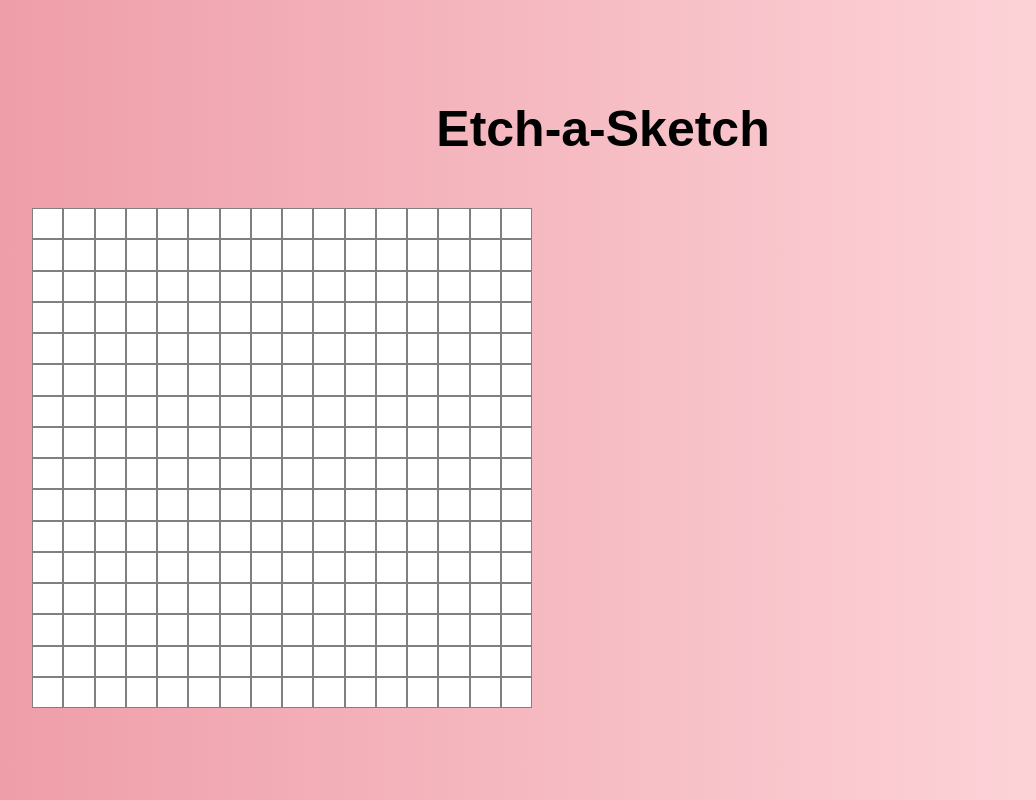
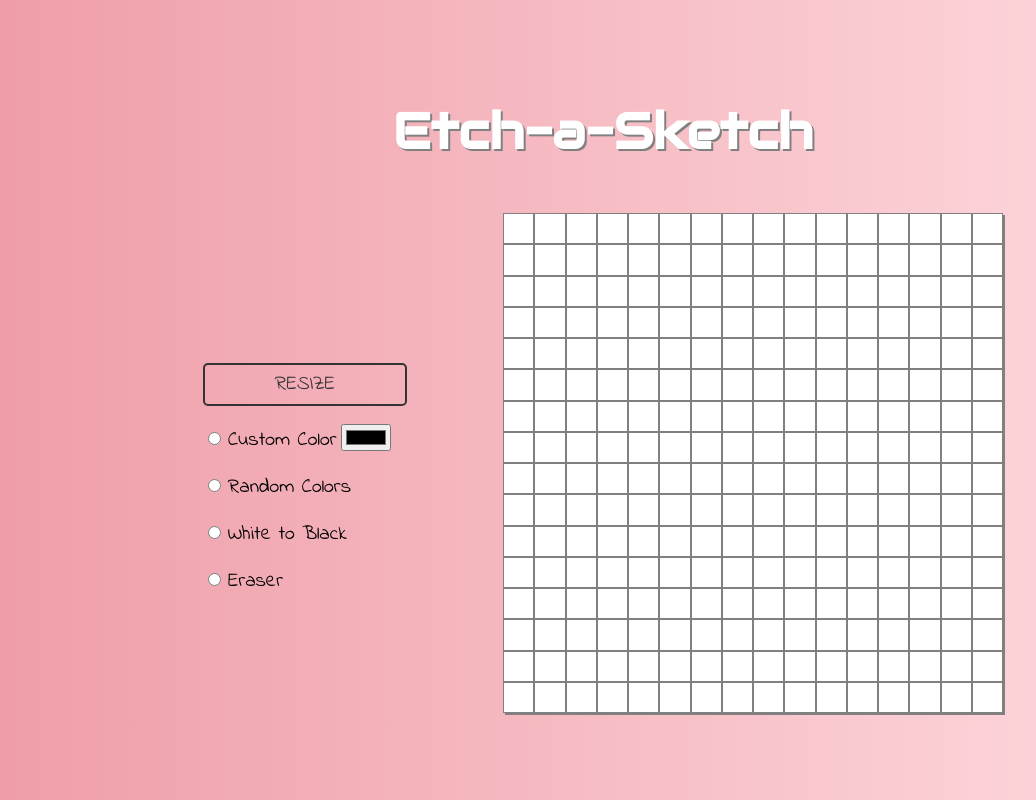
Before and after one commit to SaltySaff/etch-a-sketch, a plain HTML site: page index.html in a window 1280 px wide. Shown: the top 800 px of the page, without its empty margins (37-1073 px from the left). Drawn offline with Linux system fonts and the light colour scheme.

Commit message:
Overhauled style, importing custom fonts and reworking the positioning of each element.

```diff
--- a/index.html
+++ b/index.html
@@ -1,13 +1,20 @@
 <!DOCTYPE html>
 <html>
+
 <head>
-
     <title>Etch-a-Sketch</title>
     <meta charset="UTF-8"/>
     <link rel="stylesheet" href="style.css">
+    <link rel="preconnect" href="https://fonts.gstatic.com">
+    <link href="https://fonts.googleapis.com/css2?family=Audiowide&family=Roboto&display=swap" rel="stylesheet">
+    <link rel="preconnect" href="https://fonts.gstatic.com">
+<link href="https://fonts.googleapis.com/css2?family=Indie+Flower&display=swap" rel="stylesheet">
 </head>
 <body>
+    <div class = "header">
         <h1 id = title>Etch-a-Sketch</h1>
+    </div>
+    <div class = "wrapper">
         <div id="container"></div>
         <div id="options">
 
@@ -30,6 +37,8 @@
             <input type="radio" id="eraser" name="edit">
             <label class="radioLabel" for="eraser">Eraser</label>
         </div>
+    </div>
+
 
 
 
--- a/style.css
+++ b/style.css
@@ -1,28 +1,33 @@
 body {
     background: #ee9ca7;
-    background: -webkit-linear-gradient(to right, #ee9ca7, #ffdde1); /* Chrome 10-25, Safari 5.1-6 */
-    background: linear-gradient(to right, #ee9ca7, #ffdde1); /* W3C, IE 10+/ Edge, Firefox 16+, Chrome 26+, Opera 12+, Safari 7+ */
+    background: -webkit-linear-gradient(to right, #ee9ca7, #ffdde1);
+    background: linear-gradient(to right, #ee9ca7, #ffdde1);
+}
+
+.wrapper {
+    display: flex;
+    justify-content: center;;
+
 }
 
 #title {
     text-align: center;
     margin: 0px auto;
-    font-family: sans-serif;
+    font-family: 'Audiowide', cursive;
     font-size: 50px;
     width: 500px;
     margin-top: 100px;
+    padding-bottom: 50px;
+    color: white;
+    text-shadow: 2px 2px grey;
 }
 
 #container {
-    float: right;
-    margin: auto;
     display: grid;
     height: 500px;
     width: 500px;
-    margin-right: 703px;
-    margin-top: 50px;
-
-
+    order: 2;
+    margin-right: auto;
 
 }
 
@@ -31,42 +36,48 @@ body {
     border-color: grey;
     border-style: solid;
     border-width: 1px;
+    box-shadow: 2px 2px grey;
 }
 
 #options {
+    height: 200px;
+    width: 300px;
     float: left;
-    margin-left: 450px;
-    margin-top: 170px;
+    order: 1;
+    margin-left: auto;
+    margin-top: auto;
+    margin-bottom: auto;
 }
 .button {
     background-color: transparent;
-    padding: 1em 6em;
+    padding: 5px 70px;
     box-sizing: border-box;
     text-decoration: none;
     text-transform: uppercase;
-    font-family:'Roboto', sans-serif;
+    font-family: 'Indie Flower', cursive;
     font-weight: 400;
-    color: black;
+    color: #333333;
     text-align: center;
     transition: all 0.15s;
-    border-radius: 2px;
-    border: 0.1em solid black;
+    border-radius: 5px;
+    border: 0.1em solid #333333;
     justify-self: center;
+    font-size: 20px;
 }
 #clearButton:hover {
-    border: 0.1em solid black;
-    color:black;
+    border: 0.1em solid #333333;
+    color:#333333;
     background-color:white;
 }
 #clearButton:active {
     border: 0.1em solid black;
     color:black;
-    background-color:white;
+    background-color:transparent;
 
 }
 
 .radioLabel {
-    font-family: 'Roboto',sans-serif;
+    font-family: 'Indie Flower', cursive;
     font-weight: 400;
     font-size: 20px;
 }
```
Lines whose indentation alone changed are shown as unchanged.
